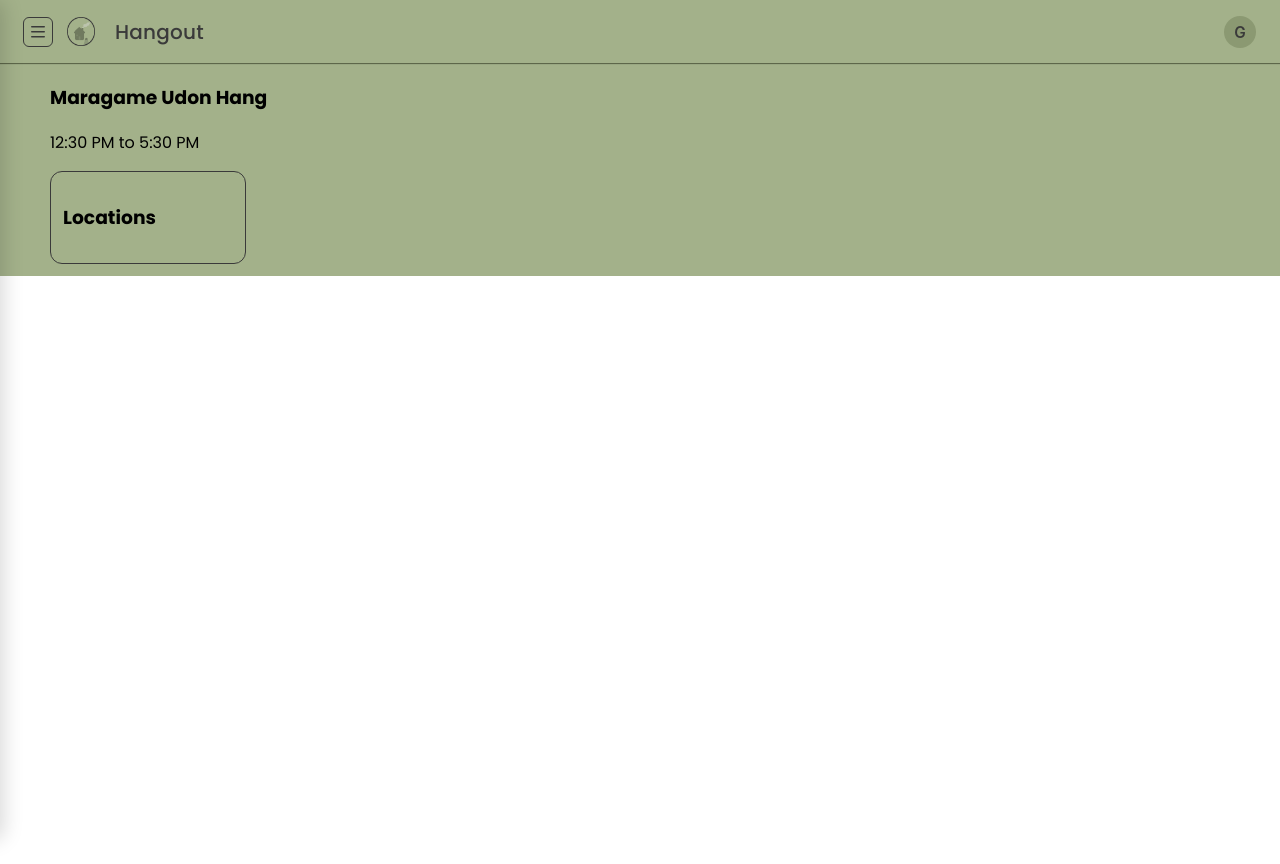
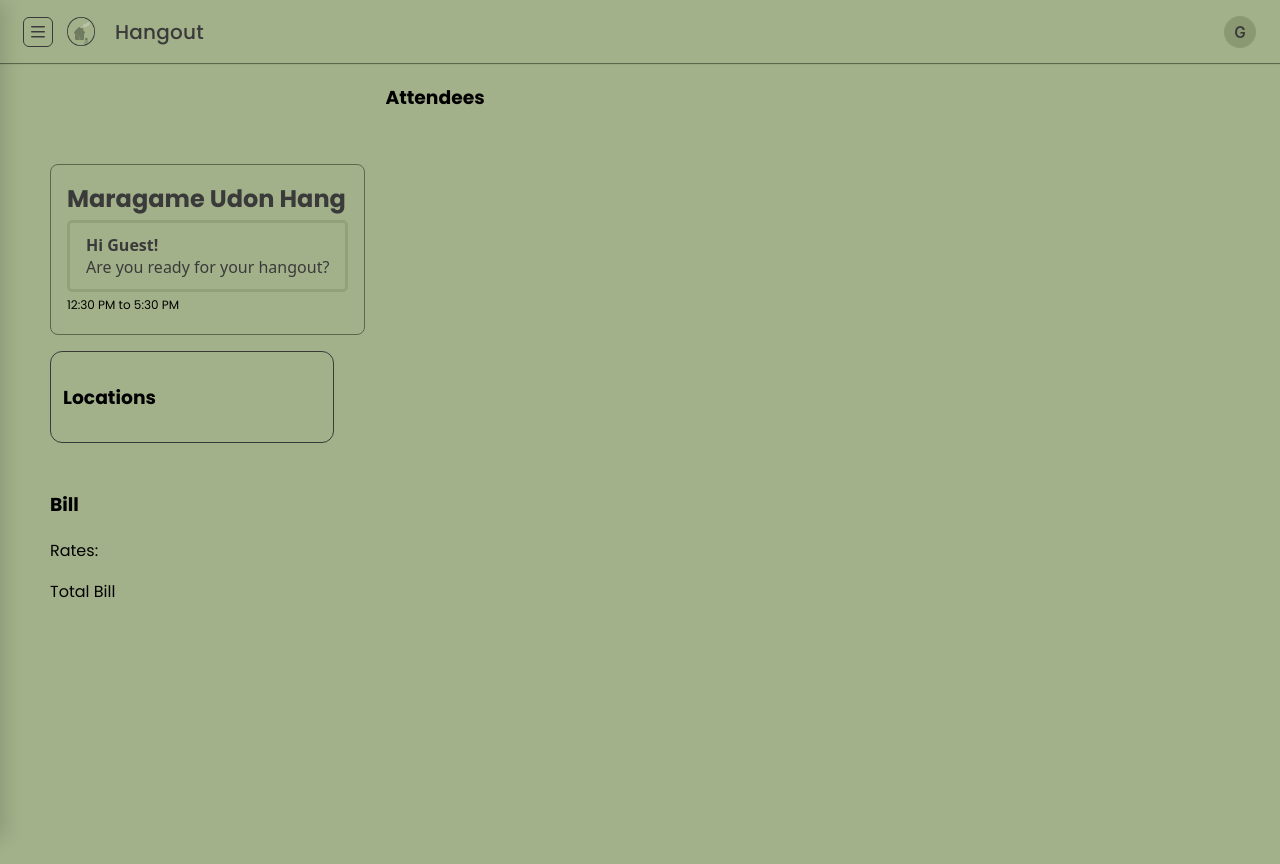
Before and after one commit to sirgavin211/meetly, a React (Vite) app in the folder frontend/: page /hangout in a window 1280 px wide. Before the commit the page ends 800 px from the top, so only its background shows below. Built offline with nearby package versions, Linux system fonts and the light colour scheme.

Commit message:
fixed some formatting issues

```diff
--- /dev/null
+++ b/frontend/src/constants/pallete.css
@@ -0,0 +1,9 @@
+:root {
+    --primary-color: #A3B18A;
+    --accent-color: #C2A383;
+    --secondary-color: #D6A5A5;
+    --text-color: #3A3A3A;
+    --border-color: #5d674a;
+    --tertiary-color: #8B7355;
+    --darker-color: #93a17a;
+}
--- a/frontend/src/constants/pallete.ts
+++ /dev/null
@@ -1,6 +0,0 @@
-export const pallete = {
-    brand: "#F97316",
-    default: "#1F2933",
-    hover: "#F97316",
-    active: "#F97316"
-};
--- a/frontend/src/pages/CreateHangout/CreateHangout.css
+++ b/frontend/src/pages/CreateHangout/CreateHangout.css
@@ -79,10 +79,7 @@
   display: inline-flex;
   align-items: center;
   margin-top: 10px;
-  display: block;
-  /* inset the checkbox slightly from the card's left edge
-     card has padding-left: 20px; margin-left: -12px results in ~8px gap */
-  margin-left: -12px;
+  gap: 8px;
 }
 
 .card .add_location {
@@ -176,17 +173,13 @@
 
 /* Keep checkboxes small and visible */
 .card input[type="checkbox"] {
-  width: auto;
-  height: auto;
-  margin-right: 12px;
+  width: 16px;
+  height: 16px;
+  margin: 0;
+  padding: 0;
   vertical-align: middle;
-  /* Enlarge the native checkbox for better touch targets */
-  transform: scale(1.5);
-  -webkit-transform: scale(1.5);
-  transform-origin: left center;
-  /* Keep layout stable after scaling */
-  display: inline-block;
-  margin-left: 10px;
+  cursor: pointer;
+  flex-shrink: 0;
 }
 
 
--- a/frontend/src/pages/Hangout/Hangout.css
+++ b/frontend/src/pages/Hangout/Hangout.css
@@ -1,16 +1,78 @@
 .hangout_page {
-  max-height: 100%;
+  min-height: 100vh;
+  max-height: 100vh;
   width: 100%;
-  height: 100%;
   margin: 0;
   background-color: var(--primary-color);
-  /* updated per request */
   box-sizing: border-box;
   display: flex;
   flex-direction: row;
+  align-items: flex-start;
+  justify-content: flex-start;
+  gap: 20px;
   position: relative;
   font-family: 'Poppins', sans-serif;
   padding-left: 50px;
+  overflow: hidden;
 }
 
-/* /config/.nvm/versions/node/v24.13.0/bin/npm */
+body {
+  overflow: hidden;
+}
+
+.left_column {
+  display: flex;
+  flex-direction: column;
+  gap: 16px;
+  margin-top: 100px;
+}
+
+.middle_column {
+  display: flex;
+  flex-direction: column;
+  gap: 16px;
+}
+
+.right_column {
+  display: flex;
+  flex-direction: column;
+  gap: 16px;
+}
+
+.information_card {
+  border: 1px solid var(--border-color);
+  padding: 12px 16px 16px;
+  border-radius: 8px;
+  background-color: var(--primary-color);
+  font-family: 'Poppins', sans-serif;
+
+}
+
+.information_card .greeting_box {
+  border: 3px solid #93a17a;
+  border-radius: 5px;
+  padding: 11px 16px;
+  flex-direction: column;
+  display: flex;
+
+}
+
+.information_card span,
+strong {
+  font-size: 16px;
+  font-family: "Noto Sans", "Arial", "Droid Sans", sans-serif;
+  color: var(--text-color);
+}
+
+.information_card h1 {
+  font-size: 24px;
+  margin: 4px 0;
+  color: var(--text-color);
+}
+
+
+
+.information_card p {
+  font-size: 12px;
+  margin: 4px 0;
+}
--- a/frontend/src/pages/Hangout/Hangout.jsx
+++ b/frontend/src/pages/Hangout/Hangout.jsx
@@ -2,10 +2,17 @@
 import CoffeeImage from "../../assets/images/better.png"
 import Navbar from '../../components/Navbar/Navbar';
 import { useEffect } from 'react';
+import { useProfile } from '../../data/useProfile';
 
 
 
 export default function Hangout(props) {
+
+    const profile = useProfile();
+
+    useEffect(() => {
+        if (!profile) return;
+    }, [profile])
 
     useEffect(() => {
         console.log(props.data.locations[0].arriveAt);
@@ -14,13 +21,21 @@
 
     return (
         <>
-            <Navbar page="Hangout"/>
+            <Navbar page="Hangout" />
 
             <div className="hangout_page">
                 <div className='left_column'>
                     <div className='information_card'>
-                        <h3>{props.data.name}</h3>
-                        <p>{`${props.data.locations[0].arriveAt} to ${props.data.locations[props.data.locations.length-1].departAt}`}</p>
+                        <h1>{props.data.name}</h1>
+                        <div className='greeting_box'>
+                            <strong>{`Hi ${profile.first_name}!`}</strong>
+                            <span>Are you ready for your hangout?</span>
+                        </div>
+
+                        <div className='textbox'>
+                            <p>{`${props.data.locations[0].arriveAt} to ${props.data.locations[props.data.locations.length - 1].departAt}`}</p>
+                        </div>
+
                     </div>
 
                     <div className='location_card'>
@@ -35,20 +50,28 @@
                     </div>
 
                     <div className='bill_card'>
+                        <h3>Bill</h3>
+                        <p>Rates:</p>
+                        <p>Total Bill</p>
+                    </div>
+
+
+                </div>
+
+                <div className='middle_column'>
+                    <h3>Attendees</h3>
+                </div>
+
+                <div className='right_column'>
+                    <div className='optional_notes'>
+
+                    </div>
+
+                    <div className='contact_info'>
 
                     </div>
                 </div>
-
-                <div className='middle_column'>
-
-                </div>
-
-                <div className='right_column'>
-
-                </div>
-
             </div>
-
         </>
     )
 }
--- a/frontend/src/pages/Profile/Profile.css
+++ b/frontend/src/pages/Profile/Profile.css
@@ -1,11 +1,11 @@
-
 .profile {
   /* full-page background */
   padding-top: 50px;
   max-height: 80%;
   width: 100%;
   margin: 0;
-    background-color: var(--primary-color); /* updated per request */
+  background-color: var(--primary-color);
+  /* updated per request */
   box-sizing: border-box;
   display: flex;
   flex-direction: row;
@@ -13,7 +13,7 @@
   font-family: 'Poppins', sans-serif;
 }
 
-.profile button{
+.profile button {
   font-family: 'Poppins', sans-serif;
 }
 
@@ -25,18 +25,19 @@
   background-size: cover;
   background-position: center;
   background-repeat: no-repeat;
-    opacity: 0.15;          /* subtle, cozy */
+  opacity: 0.15;
+  /* subtle, cozy */
   z-index: 0;
 }
 
-.content{
+.content {
   margin-left: 40px;
-    padding-top:40px;
+  padding-top: 40px;
   flex: 1;
   padding: 2rem;
   z-index: 1;
   width: 20%;
-    height:100%;
+  height: 100%;
 
 }
 
@@ -50,7 +51,8 @@
 
 .background-elements {
   width: 100%;
-  height: 100%;              /* adjust as needed */
+  height: 100%;
+  /* adjust as needed */
   position: relative;
   height: 100vh;
   display: flex;
@@ -58,18 +60,19 @@
 }
 
 
-.coffee-image{
+.coffee-image {
   width: 90%;
   height: 68%;
-    flex-shrink: 0;       /* prevents flex resizing */
+  flex-shrink: 0;
+  /* prevents flex resizing */
   object-fit: cover;
   display: block;
 }
 
-.content input{
+.content input {
   background-color: var(--primary-color);
   border-radius: 5px;
-  border:2px solid var(--border-color);
+  border: 2px solid var(--border-color);
   font-family: 'Poppins', sans-serif;
   padding: 4px 4px;
   color: var(--text-color);
@@ -77,21 +80,36 @@
   width: 90%;
 }
 
-.content label{
-  display: block;
+.content label {
+  display: flex;
+  align-items: center;
+  gap: 8px;
+  /* Space between checkbox and text */
   margin-top: 20px;
+  font-size: 15px;
   font-family: 'Poppins', sans-serif;
   color: var(--text-color);
+  cursor: pointer;
 }
 
-.profile-left{
+.content label input[type="checkbox"] {
+  width: 18px;
+  height: 18px;
+  cursor: pointer;
+  flex-shrink: 0;
+  margin: 0;
+  padding: 0;
+}
+
+.profile-left {
   flex: 1;
 }
-.profile-right{
-  flex:1;
+
+.profile-right {
+  flex: 1;
 }
 
-.profile-right small{
+.profile-right small {
   display: block;
   margin-bottom: 30px;
 }
@@ -117,7 +135,7 @@
   background: transparent;
 }
 
-.add-child{
+.add-child {
   font-family: 'Poppins', sans-serif;
   border-radius: 10px;
   color: var(--text-color);
@@ -127,7 +145,7 @@
   border: 2px solid var(--text-color);
 }
 
-.add-adult{
+.add-adult {
   font-family: 'Poppins', sans-serif;
   border-radius: 10px;
   color: var(--text-color);
@@ -139,27 +157,13 @@
   margin-top: 20px;
 }
 
-.child-row input{
+.child-row input {
   width: 80px;
   margin-top: 8px;
   padding-left: 28px;
 }
 
-.child-row button{
-  padding: 2px 6px;
-  margin-left: 20px;
-  font-family: 'Poppins', sans-serif;
-  border-radius: 4px;
-  background-color: var(--primary-color);
-  border: 2px solid var(--border-color);
-  color: var(--text-color);
-}
-.adult-row input{
-  width: 80px;
-  margin-top: 8px;
-  padding-left: 28px
-}
-.adult-row button{
+.child-row button {
   padding: 2px 6px;
   margin-left: 20px;
   font-family: 'Poppins', sans-serif;
@@ -169,7 +173,23 @@
   color: var(--text-color);
 }
 
-.content p{
+.adult-row input {
+  width: 80px;
+  margin-top: 8px;
+  padding-left: 28px
+}
+
+.adult-row button {
+  padding: 2px 6px;
+  margin-left: 20px;
+  font-family: 'Poppins', sans-serif;
+  border-radius: 4px;
+  background-color: var(--primary-color);
+  border: 2px solid var(--border-color);
+  color: var(--text-color);
+}
+
+.content p {
   color: var(--text-color);
 }
 
@@ -177,7 +197,7 @@
   position: relative;
 }
 
-.child-row{
+.child-row {
   position: relative;
 }
 
```
Also changed, not shown: frontend/src/main.jsx (+4 -4 lines), frontend/src/pages/Profile/Profile.jsx (+12 -13 lines). Lines whose indentation alone changed are shown as unchanged.
